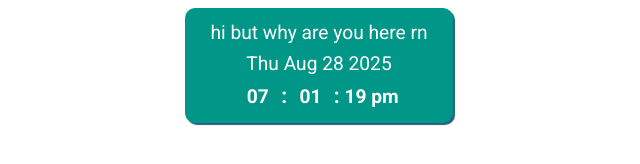
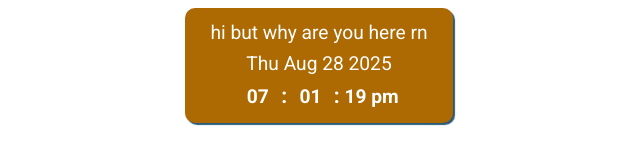
Before and after one commit to henslers/widgetsfornotion, a plain HTML site: page index.html in a window 1280 px wide. Shown: the whole page, without its empty margins (321-961 px from the left). Drawn offline with Linux system fonts and the light colour scheme.

Commit message:
Update index.html

```diff
--- a/index.html
+++ b/index.html
@@ -38,7 +38,7 @@ h1 {
 .card {
     padding: 10px 25px 10px 25px;
     border-radius: 10px;
-    background: #009688;
+    background: #ad6902;
     color: #fff;
     display: inline-block;
     box-shadow: 2px 2px 1px 0px #295C7B;
```
